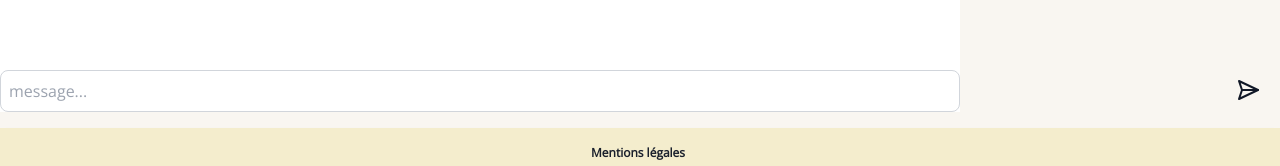
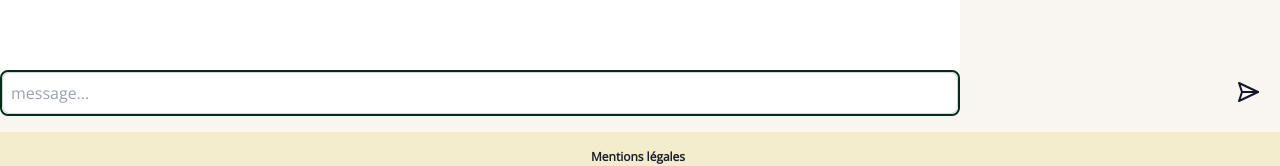
Before and after one commit to WildCodeSchool/2023-11-wns-bleu-g2-christmas-gifts-planner, a Next.js app in the folder frontend/: page /group/1/channel/1 in a window 1280 px wide. Shown: the part 634-800 px from the top of the page. Built offline with nearby package versions, Linux system fonts and the light colour scheme; no server answers.

Commit message:
modified masseages design

```diff
--- a/frontend/src/pages/group/[id]/channel/[memberId].tsx
+++ b/frontend/src/pages/group/[id]/channel/[memberId].tsx
@@ -111,8 +111,9 @@ const Message = () => {
                         cursor: "pointer",
                       }}
                     /> */}
-
-                        <p className="font-semibold ">{message.content}</p>
+                        <p className="text-m font-normal py-2.5 text-gray-900 ">
+                          {message.content}
+                        </p>
                       </div>
                     </div>
                     <p className=" mr-2 text-end  mb-5">{message.sent_at}</p>
@@ -130,9 +131,12 @@ const Message = () => {
                       />
                       <div
                         key={message.id}
-                        className="flex     bg-white  p-3 border-solid border-2 border-green-950 rounded-tl-2xl rounded-tr-2xl rounded-br-2xl gap-3 "
+                        // className="flex     bg-white  p-3 border-solid border-2 border-green-950 rounded-tl-2xl rounded-tr-2xl rounded-br-2xl gap-3 "
+                        className="flex  bg-slate-200  p-2 border-solid border-2 rounded-tl-2xl rounded-tr-2xl rounded-br-2xl  "
                       >
-                        <p className="font-semibold">{message.content}</p>
+                        <p className="text-m font-normal py-2.5 text-gray-900 dark:text-white">
+                          {message.content}
+                        </p>
                       </div>
                     </div>
                     <p className="ml-16  mb-5">{message.sent_at}</p>
@@ -143,7 +147,10 @@ const Message = () => {
             ))}
           </div>
         </div>
-        <form onSubmit={sendMessage} className="  mt-4 ">
+        <form
+          onSubmit={sendMessage}
+          className="  mt-4  border-2 border-green-950 rounded-lg"
+        >
           <input
             name="sent_at"
             type="hidden"
```
